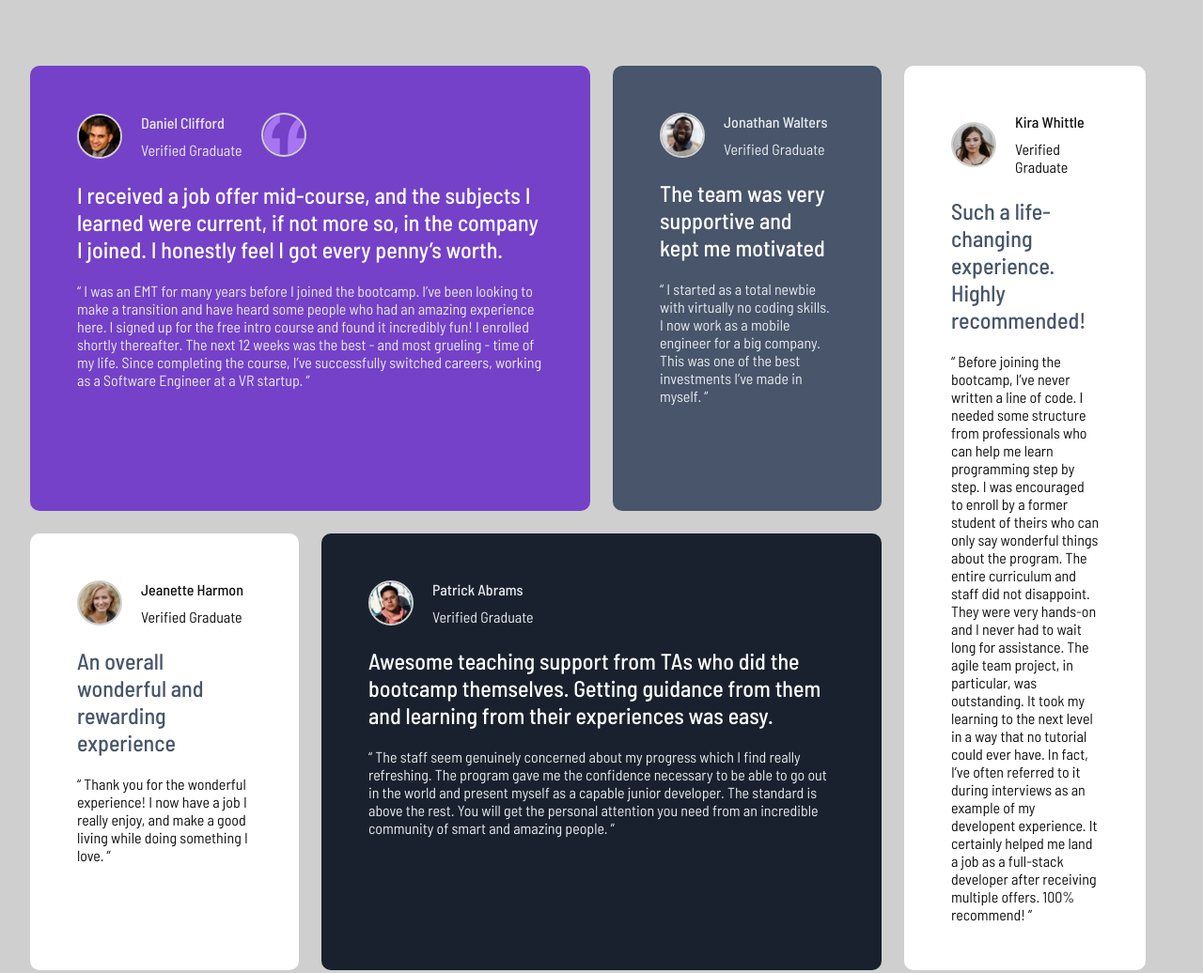
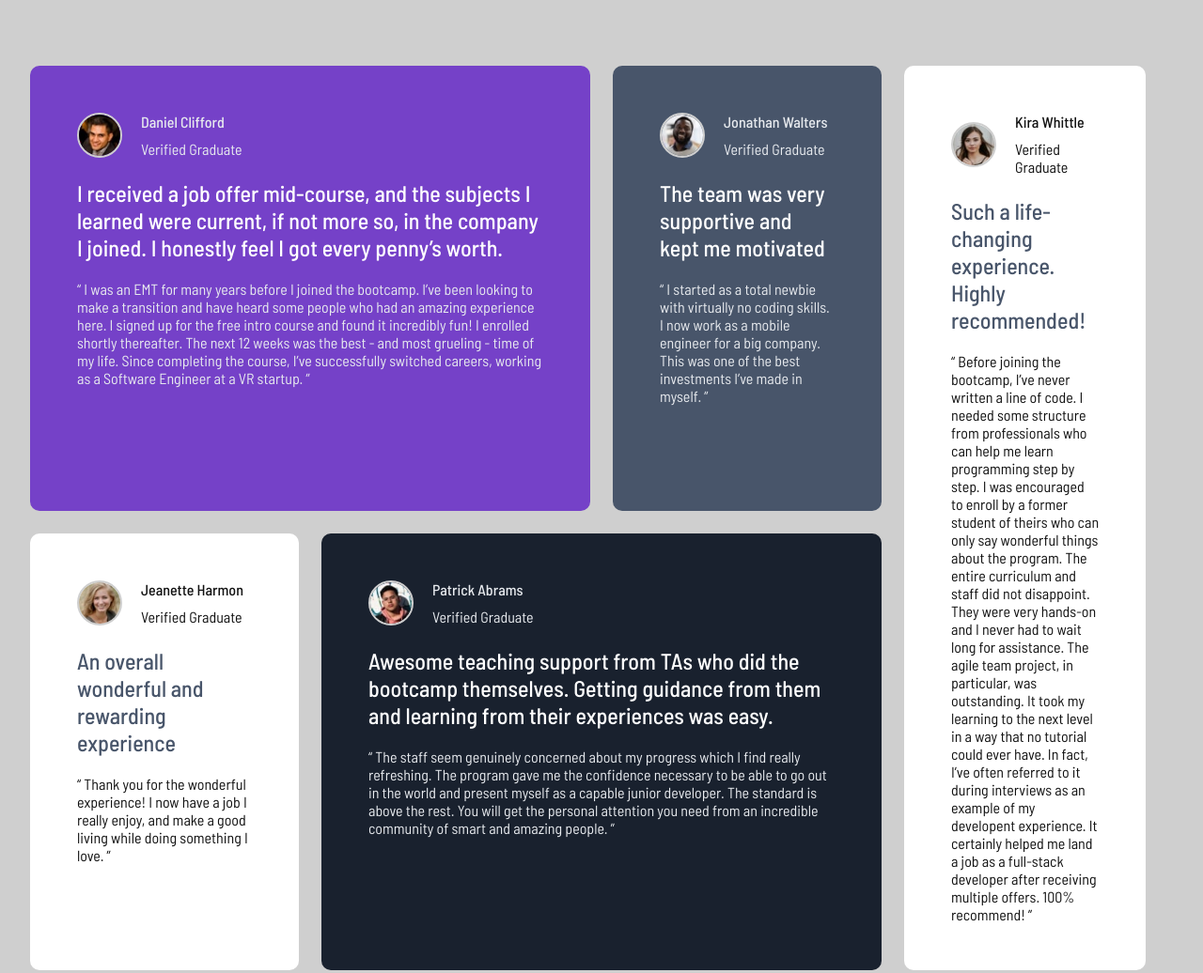
Before and after one commit to saminstein/Testimonial-grid-section-, a plain HTML site: page index.html in a window 1280 px wide. Shown: the whole page at 94% size. Drawn offline with Linux system fonts and the light colour scheme.

Commit message:
updated readme

```diff
--- a/index.html
+++ b/index.html
@@ -21,9 +21,9 @@
             <p>Verified Graduate</p>
           </div>
         </figcaption>
-        <div class="ll">
+        <!-- <div class="ll">
           <img class="quote" src="./images/bg-pattern-quotation.svg">
-        </div>
+        </div> -->
       </figure>
       <h3>
         I received a job offer mid-course, and the subjects I learned were current, if not more so,
```
Also changed, not shown: 2 other files.
